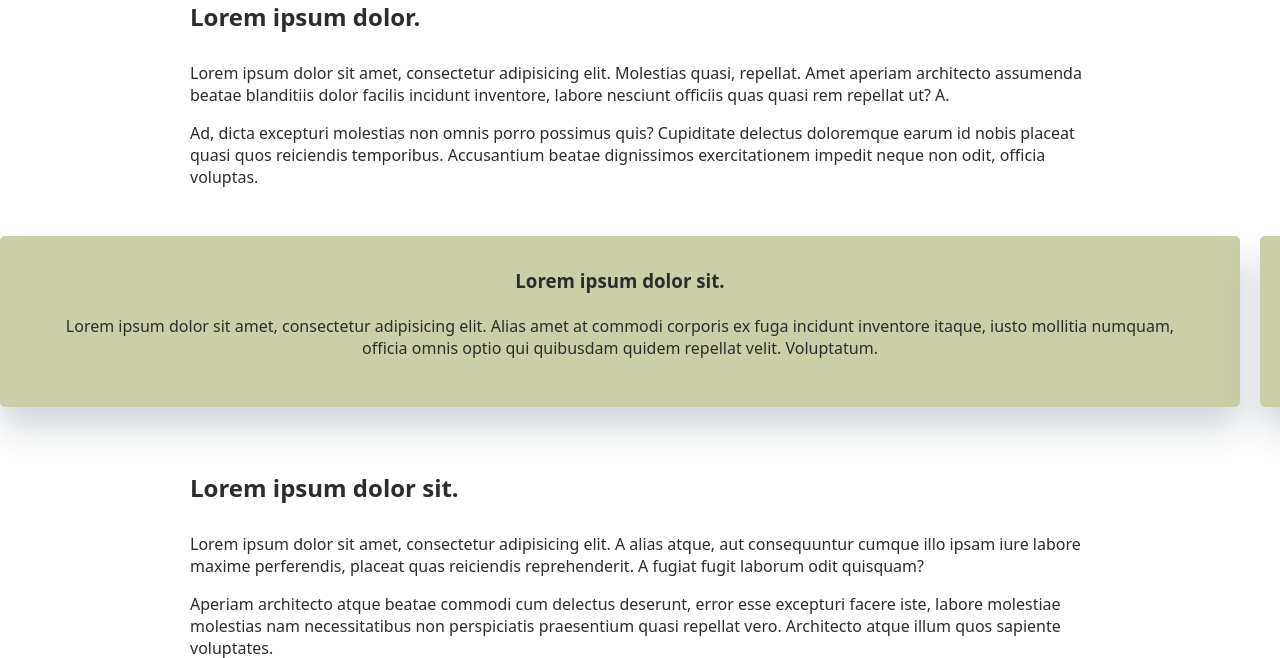
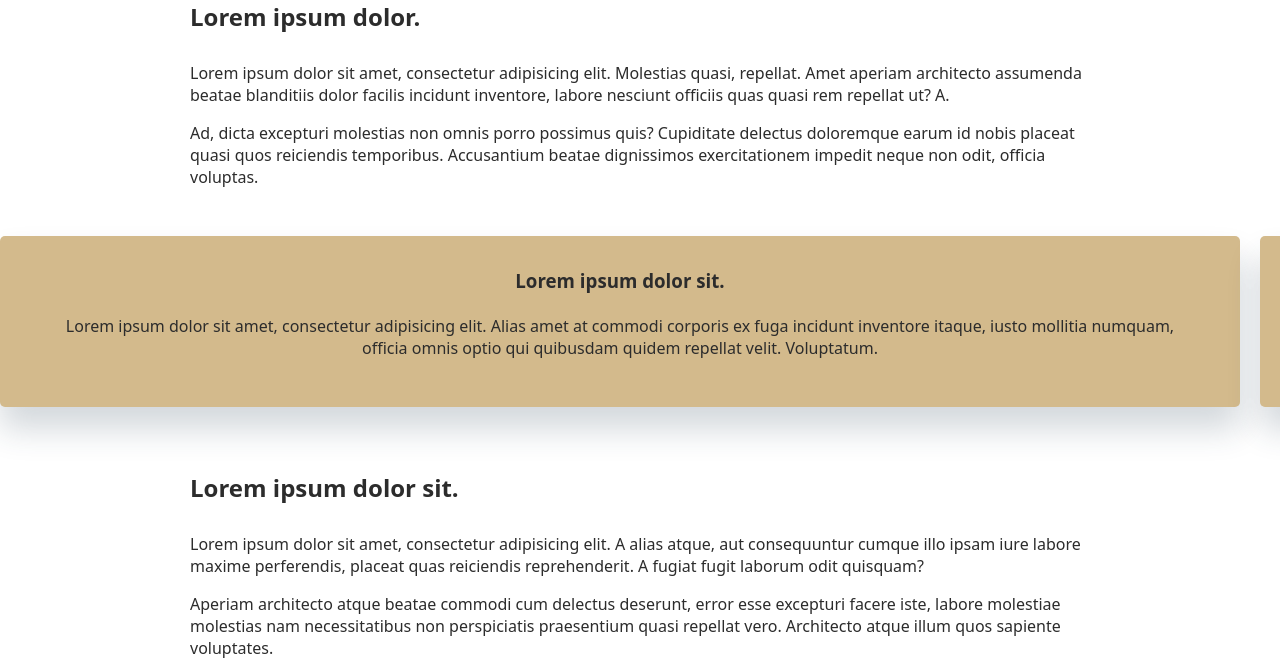
Before and after one commit to DenSerKo/Navegator, a Django app: page /test_css in a window 1280 px wide. Shown: the part 86-744 px from the top of the page. Run offline with Django 5.2, Linux system fonts and the light colour scheme.

Commit message:
better carousel

```diff
--- a/core/static/core/test_css.css
+++ b/core/static/core/test_css.css
@@ -97,5 +97,5 @@ header {
     scroll-snap-align: center; /* Привязка к центру при остановке прокрутки */
     border-radius: 5px;
     padding: 2em 3em;
-    background: #CBCFA8;
+    background: #d3ba8c;
 }
```
